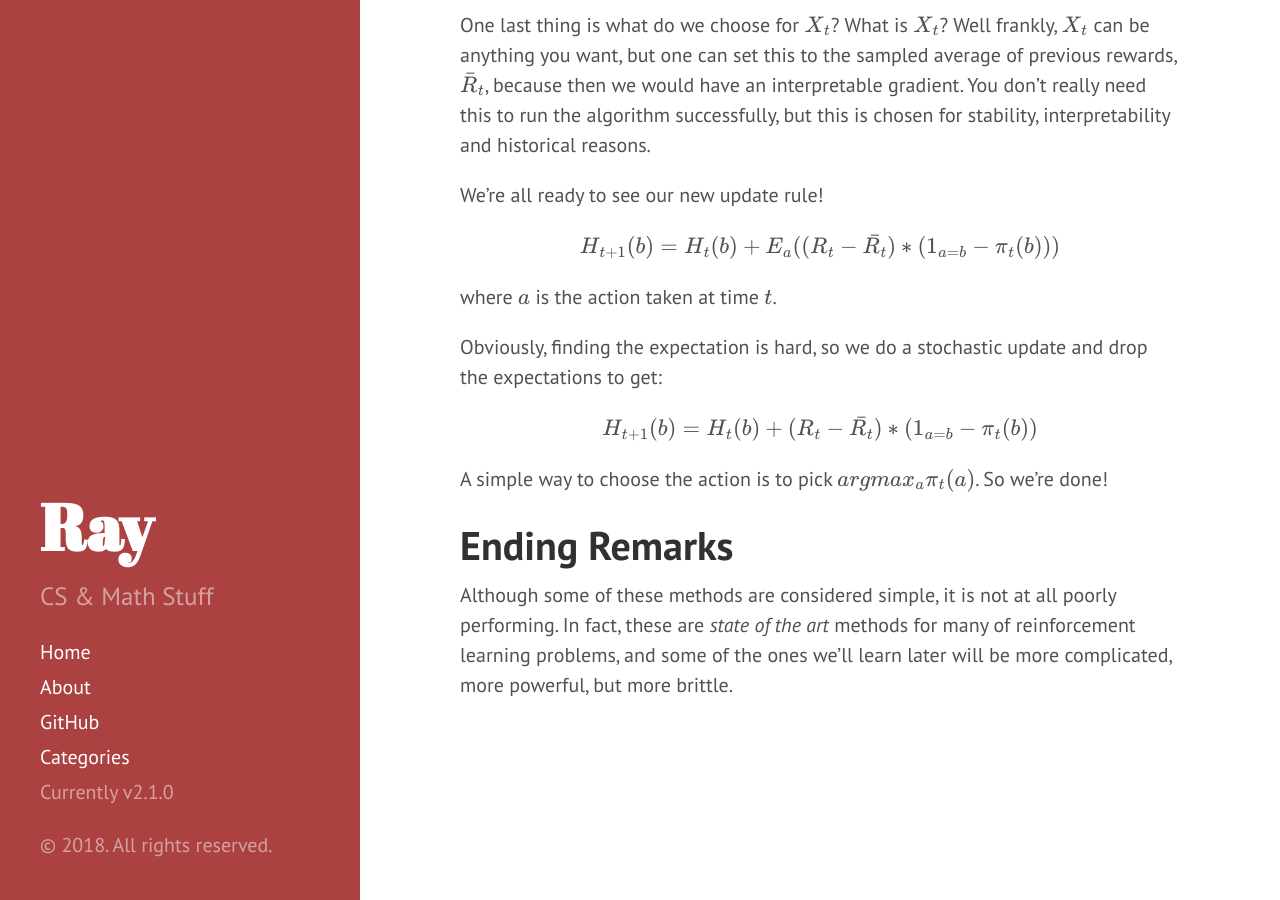
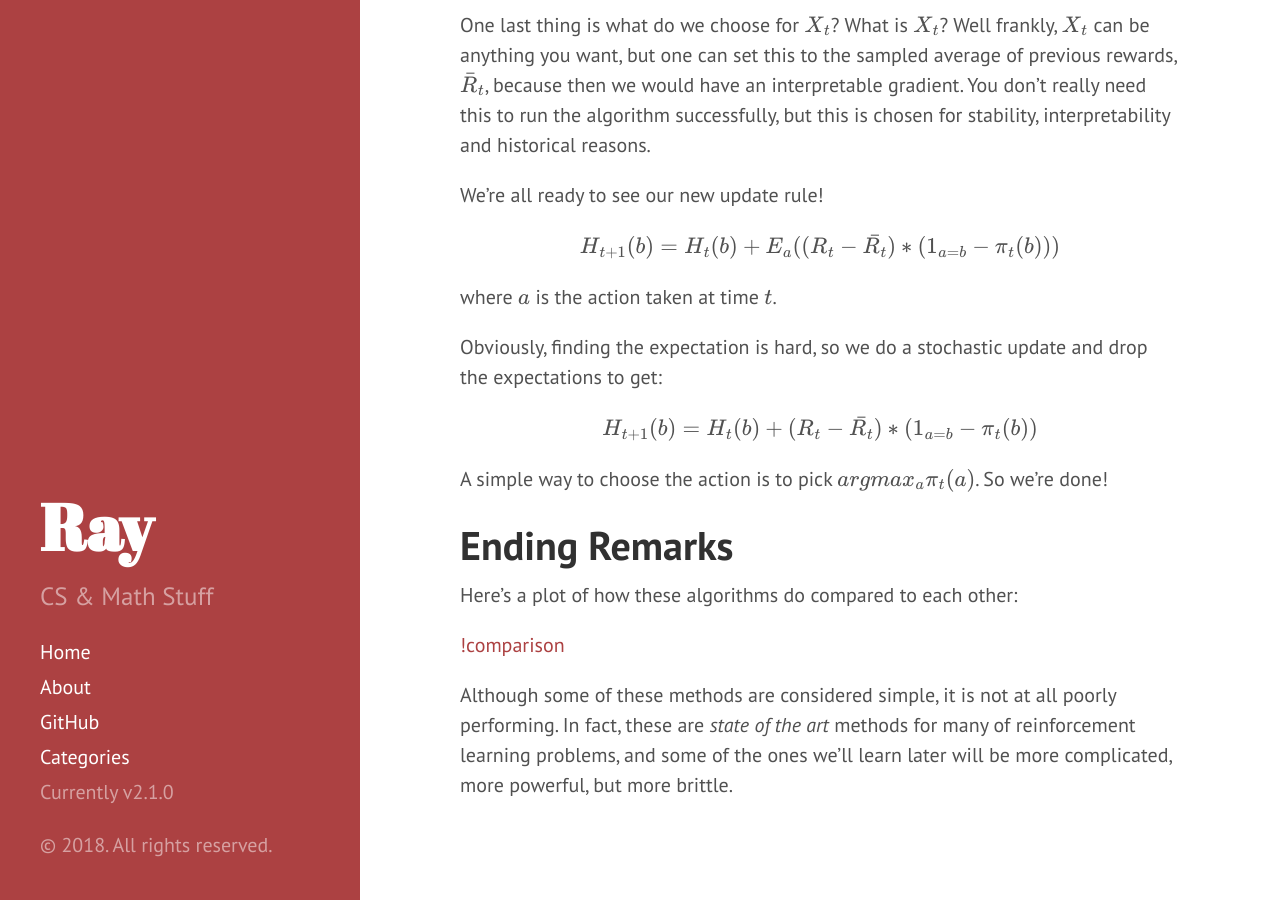
Before and after one commit to OneRaynyDay/oneraynyday.github.io, a Jekyll site: the page built from _posts/2018-05-03-Reinforcement-Learning-Bandit.md, in a window 1280 px wide and 900 px high, scrolled down 7864 px. Built offline with Jekyll 4.4.1, drawn with Linux system fonts in a browser that asks for light colours; formulas are drawn with MathJax 3.

Commit message:
Updating files

```diff
--- a/_posts/2018-05-03-Reinforcement-Learning-Bandit.md
+++ b/_posts/2018-05-03-Reinforcement-Learning-Bandit.md
@@ -235,4 +235,8 @@
 
 # Ending Remarks
 
+Here's a plot of how these algorithms do compared to each other:
+
+[!comparison]({{ site.url }}/assets/bandit_algos.png)
+
 Although some of these methods are considered simple, it is not at all poorly performing. In fact, these are _state of the art_ methods for many of reinforcement learning problems, and some of the ones we'll learn later will be more complicated, more powerful, but more brittle.
```
Also changed, not shown: assets/bandit_algos.png (added).
